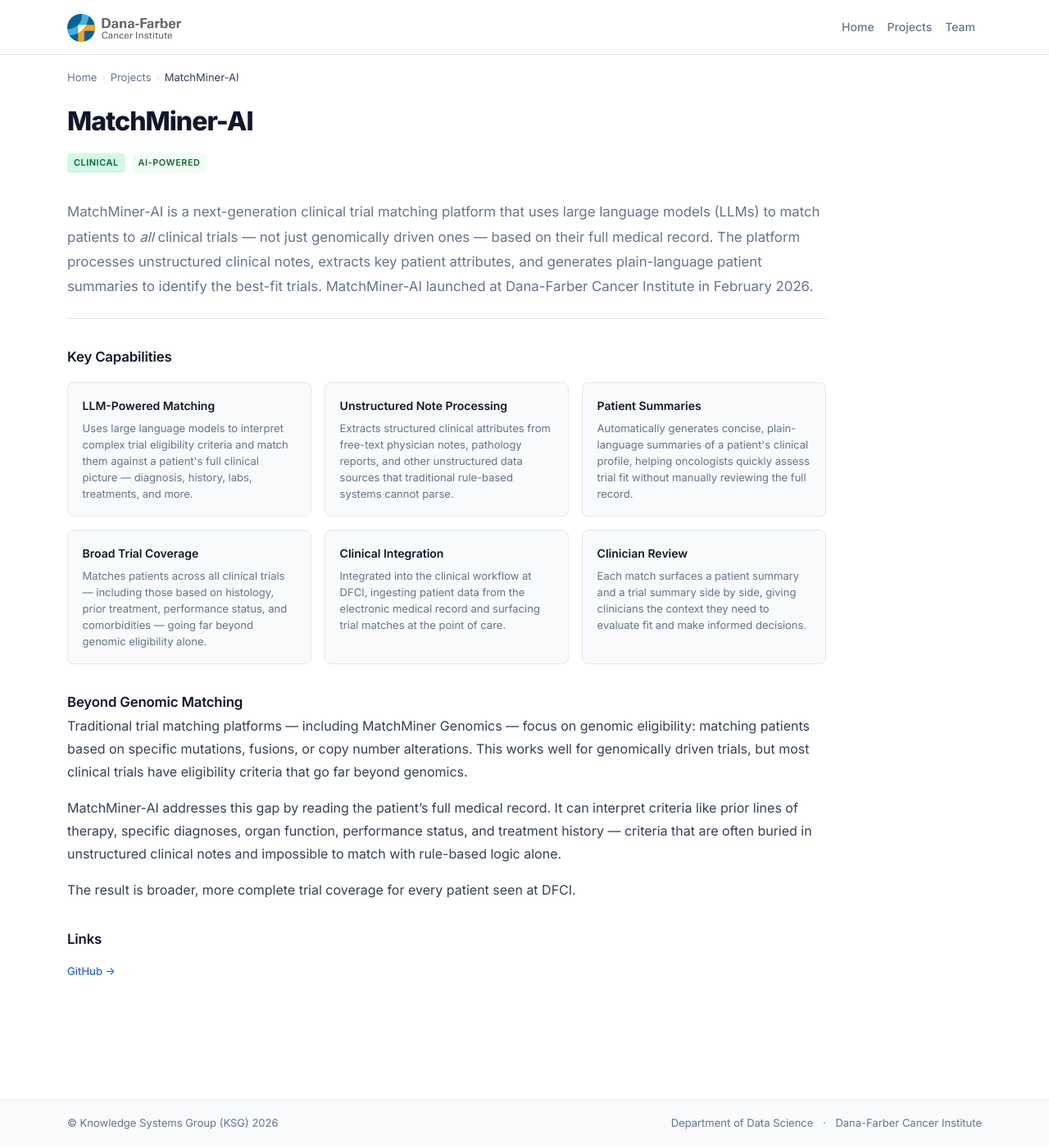
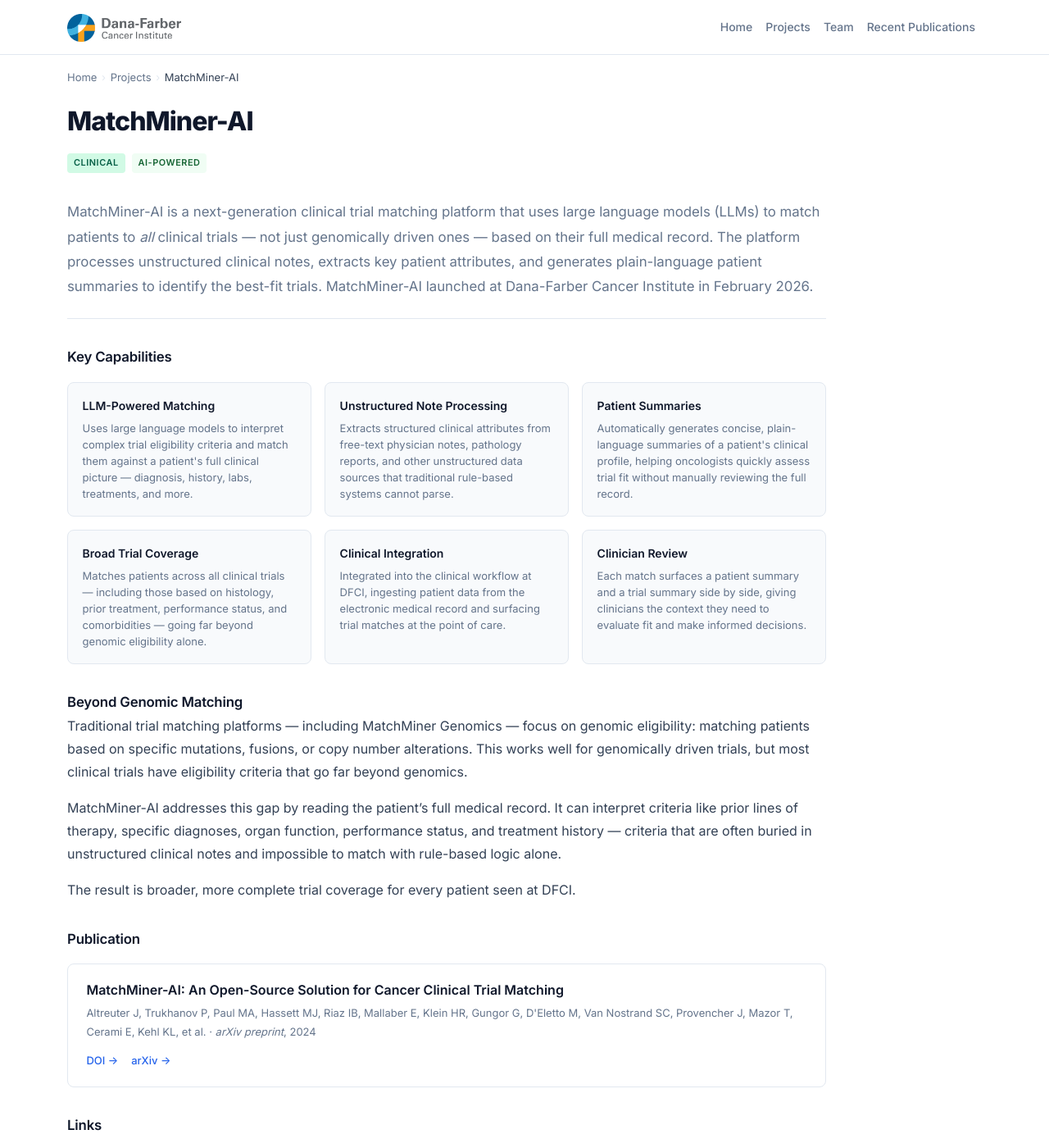
Before and after one commit to dfci/ksg_web, a Jekyll site: the page built from _pages/matchminer-ai.markdown, in a window 1280 px wide and 1400 px high. Shown: the whole window at 82% size. Built offline with Jekyll 4.4.1, drawn with Linux system fonts in a browser that asks for light colours.

Commit message:
added alumni and publication pages

```diff
--- a/_includes/navigation.html
+++ b/_includes/navigation.html
@@ -17,6 +17,9 @@
         <li class="nav-item">
           <a class="nav-link{% if page.url contains 'team' %} active{% endif %}" href="/knowledge-systems/team">Team</a>
         </li>
+        <li class="nav-item">
+          <a class="nav-link{% if page.url contains 'publications' %} active{% endif %}" href="/knowledge-systems/publications">Recent Publications</a>
+        </li>
       </ul>
     </div>
   </div>
--- a/_pages/matchminer-ai.markdown
+++ b/_pages/matchminer-ai.markdown
@@ -52,6 +52,24 @@ MatchMiner-AI addresses this gap by reading the patient's full medical record. I
 
 The result is broader, more complete trial coverage for every patient seen at DFCI.
 
+## Publication
+
+<div class="pub-list">
+  <div class="pub-card">
+    <div class="pub-title">
+      <a href="https://doi.org/10.48550/arXiv.2412.17228">MatchMiner-AI: An Open-Source Solution for Cancer Clinical Trial Matching</a>
+    </div>
+    <div class="pub-meta">
+      Altreuter J, Trukhanov P, Paul MA, Hassett MJ, Riaz IB, Mallaber E, Klein HR, Gungor G, D'Eletto M, Van Nostrand SC, Provencher J, Mazor T, Cerami E, Kehl KL, et al.
+      &middot; <em>arXiv preprint</em>, 2024
+    </div>
+    <div class="pub-links">
+      <a href="https://doi.org/10.48550/arXiv.2412.17228">DOI →</a>
+      <a href="https://arxiv.org/abs/2412.17228">arXiv →</a>
+    </div>
+  </div>
+</div>
+
 ## Links
 
 <a class="project-link" href="https://github.com/dfci/matchminer-ai">GitHub →</a>
--- a/_pages/team.markdown
+++ b/_pages/team.markdown
@@ -3,6 +3,8 @@ layout: page
 title: Team
 permalink: /team/
 ---
+
+<p class="lead">Meet the people behind KSG. For former members, see <a href="/knowledge-systems/alumni">KSG Alumni</a>.</p>
 
 <div class="team-grid">
 
--- a/css/styles.css
+++ b/css/styles.css
@@ -179,11 +179,43 @@ a:hover {
   margin: 0;
 }
 
+.alumni-role {
+  font-size: 0.8rem;
+  color: var(--text-muted);
+  margin-top: 0.15rem;
+}
+
 .team-card-bio {
   font-size: 0.875rem;
   color: var(--text-muted);
   line-height: 1.7;
   margin: 0;
+}
+
+/* ===== Home page: news strip ===== */
+.home-news {
+  background: var(--accent-light);
+  border: 1px solid #bfdbfe;
+  border-left: 5px solid var(--accent);
+  border-radius: 0 8px 8px 0;
+  padding: 1rem 1.25rem;
+  margin-bottom: 1.75rem;
+}
+
+.home-news-label {
+  font-size: 0.72rem;
+  font-weight: 700;
+  letter-spacing: 0.08em;
+  text-transform: uppercase;
+  color: var(--accent);
+  margin-bottom: 0.4rem;
+}
+
+.home-news p {
+  margin: 0;
+  font-size: 0.9375rem;
+  color: var(--text-body);
+  line-height: 1.65;
 }
 
 /* ===== Home page: unified 2x2 grid ===== */
@@ -562,6 +594,106 @@ a:hover {
   .feature-grid { grid-template-columns: 1fr; }
 }
 
+/* ===== Home page: alumni strip ===== */
+.home-alumni {
+  background: var(--surface);
+  border: 1px solid var(--border);
+  border-left: 5px solid #059669;
+  border-radius: 0 8px 8px 0;
+  padding: 1rem 1.25rem;
+  margin-top: 1.75rem;
+}
+
+.home-alumni .home-news-label {
+  color: #059669;
+  margin-bottom: 0.4rem;
+}
+
+.home-alumni p {
+  margin: 0;
+  font-size: 0.9375rem;
+  color: var(--text-body);
+  line-height: 1.65;
+}
+
+/* ===== Publications ===== */
+.pub-list {
+  display: flex;
+  flex-direction: column;
+  gap: 1.25rem;
+  margin-top: 1.25rem;
+}
+
+.pub-card {
+  border: 1px solid var(--border);
+  border-radius: 8px;
+  padding: 1.25rem 1.4rem;
+  background: var(--bg);
+}
+
+.pub-title {
+  font-size: 1rem;
+  font-weight: 600;
+  color: var(--text);
+  margin-bottom: 0.35rem;
+  line-height: 1.4;
+}
+
+.pub-title a {
+  color: var(--text);
+  text-decoration: none;
+}
+
+.pub-title a:hover {
+  color: var(--accent);
+  text-decoration: underline;
+}
+
+.pub-meta {
+  font-size: 0.8125rem;
+  color: var(--text-muted);
+  margin-bottom: 0.75rem;
+}
+
+.pub-summary {
+  font-size: 0.875rem;
+  color: var(--text-body);
+  line-height: 1.65;
+  background: var(--surface);
+  border-left: 3px solid var(--accent-light);
+  padding: 0.6rem 0.9rem;
+  border-radius: 0 6px 6px 0;
+  margin-bottom: 0.75rem;
+}
+
+.pub-summary-label {
+  display: inline-block;
+  font-size: 0.7rem;
+  font-weight: 700;
+  letter-spacing: 0.06em;
+  text-transform: uppercase;
+  color: var(--accent);
+  margin-bottom: 0.25rem;
+  margin-right: 0.5rem;
+}
+
+.pub-links {
+  display: flex;
+  gap: 1rem;
+  font-size: 0.8125rem;
+}
+
+.pub-links a {
+  color: var(--accent);
+  text-decoration: none;
+  font-weight: 500;
+}
+
+.pub-links a:hover {
+  color: var(--accent-hover);
+  text-decoration: underline;
+}
+
 /* ===== Footer ===== */
 #footer {
   background: var(--surface);
```
Also changed, not shown: _pages/alumni.markdown (added, +191 -0 lines), _pages/publications.markdown (added, +159 -0 lines), index.markdown (+10 -0 lines).
